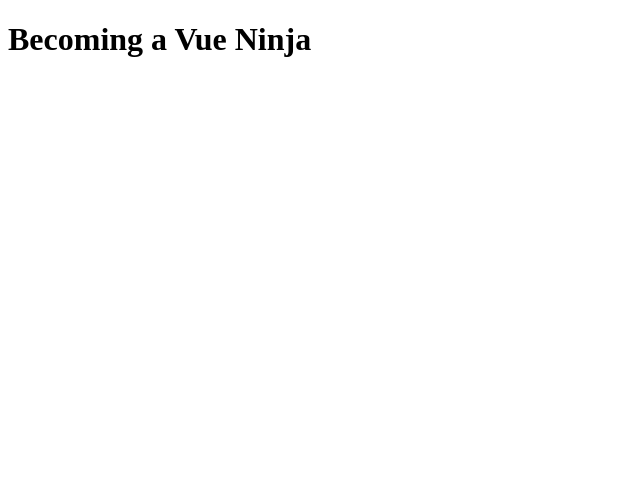
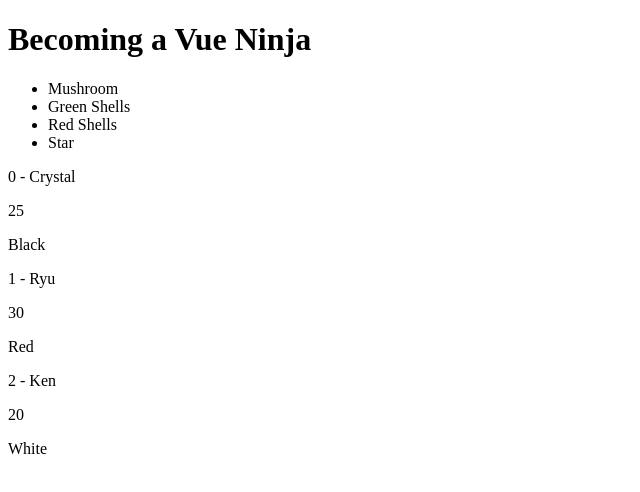
Before and after one commit to cankert/vuetutorial, a plain HTML site: page index.html in a window 1280 px wide. Shown: the whole page, without its empty margins (0-640 px from the left). Drawn offline with nearby package versions, Linux system fonts and the light colour scheme.

Commit message:
Finish lesson

```diff
--- a/app.js
+++ b/app.js
@@ -1,10 +1,13 @@
 new Vue({
-	el: '#app',
-	data: {
-		title: 'Becoming a Vue Ninja',
-		items: ['Mushroom', 'Green Shells', 'Red Shells', 'Star']
-	},
-	methods: {
-
-	}
-})
+  el: "#app",
+  data: {
+    title: "Becoming a Vue Ninja",
+    items: ["Mushroom", "Green Shells", "Red Shells", "Star"],
+    ninjas: [
+      { name: "Crystal", age: 25, belt: "Black" },
+      { name: "Ryu", age: 30, belt: "Red" },
+      { name: "Ken", age: 20, belt: "White" }
+    ]
+  },
+  methods: {}
+});
--- a/index.html
+++ b/index.html
@@ -10,6 +10,16 @@
   <body>
     <div id="app">
       <h1>{{ title }}</h1>
+
+      <ul>
+        <li v-for="item in items">{{ item }}</li>
+      </ul>
+
+      <div v-for="(ninja,index) in ninjas">
+        <p>{{ index }} - {{ ninja.name }}</p>
+        <p>{{ ninja.age }}</p>
+        <p>{{ ninja.belt }}</p>
+      </div>
     </div>
     <script src="app.js"></script>
   </body>
```
